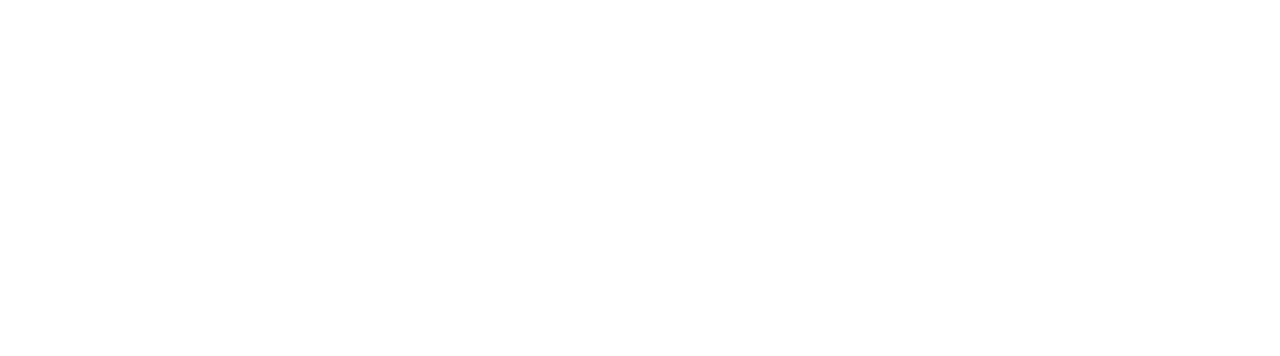
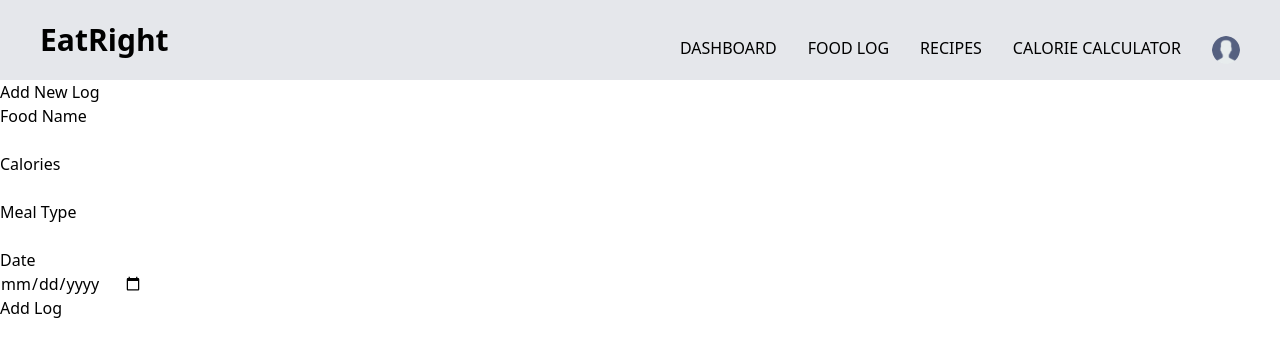
Before and after one commit to preethipatil175/EatRight, a React app in the folder frontend/: page /AddNewLog in a window 1280 px wide. Before the commit this address had no page. Shown: the top 356 px of the page. Built offline with nearby package versions, Linux system fonts and the light colour scheme; the HTML template or start-up script is replaced by a standard one.

Commit message:
new changes

```diff
--- a/frontend/src/App.tsx
+++ b/frontend/src/App.tsx
@@ -4,6 +4,7 @@
 import Recipes from "./pages/Recipes";
 import CalorieCalculator from "./pages/CalorieCalculator";
 import Dashboard from "./pages/Dashboard";
+import AddNewLog from "./pages/AddNewLog";
 
 export default function App() {
   return (
@@ -13,6 +14,7 @@
       <Route path='/PreviousLogs' element={<PreviousLogs />} />
       <Route path='/Recipes' element={<Recipes />} />
       <Route path="/CalorieCalculator" element={<CalorieCalculator />} />
+      <Route path="/AddNewLog" element={<AddNewLog />} />
     </Routes>
   )
 }
--- a/frontend/src/components/Navbar.tsx
+++ b/frontend/src/components/Navbar.tsx
@@ -3,6 +3,7 @@
 const NavLinks = () => {
   return (
     <>
+      <NavLink to="/">DASHBOARD</NavLink>
       <NavLink to="/FoodLogHome">FOOD LOG</NavLink>
       <NavLink to="/Recipes">RECIPES</NavLink>
       <NavLink to="/CalorieCalculator">CALORIE CALCULATOR</NavLink>
@@ -13,7 +14,7 @@
 const Nav = () => {
   return (
     <>
-      <nav className="w-1/3 p-10 pt-15">
+      <nav className="w-1/2 p-10 pt-15">
         <div className="flex justify-between">
                   <NavLinks />
                   <img src="public/userlogo.png" alt="User-Logo" className="w-7 h-7 rounded-full" />
--- a/frontend/src/pages/AddNewLog.tsx
+++ b/frontend/src/pages/AddNewLog.tsx
@@ -1,5 +1,93 @@
+import NavBar from "../components/Navbar";
+import { useState } from "react";
+
 const AddNewLog = () => {
-    return (
+  const [foodName, setFoodName] = useState("");
+  const [calories, setCalories] = useState<number | "">("");
+  const [mealType, setMealType] = useState("");
+  const [date, setDate] = useState("");
 
-    )
-}
+  const handleSubmit = async (e: React.FormEvent) => {
+    e.preventDefault();
+
+    const newLog = {
+      food_name: foodName,
+      calories: calories,
+      meal_type: mealType,
+      date: date,
+    };
+
+    try {
+      const response = await fetch("http://127.0.0.1:8000/food-log/", {
+        method: "POST",
+        headers: {
+          "Content-Type": "application/json",
+        },
+        body: JSON.stringify(newLog),
+      });
+
+      if (!response.ok) {
+        throw new Error("Failed to add log");
+      }
+
+      alert("Log added successfully!");
+
+      // Clear form
+      setFoodName("");
+      setCalories("");
+      setMealType("");
+      setDate("");
+    } catch (error) {
+      console.error(error);
+      alert("Error adding log");
+    }
+  };
+
+  return (
+    <>
+      <NavBar />
+      <div>
+        <h1>Add New Log</h1>
+
+        <form onSubmit={handleSubmit}>
+          <p>Food Name</p>
+          <input
+            type="text"
+            value={foodName}
+            onChange={(e) => setFoodName(e.target.value)}
+            required
+          />
+
+          <p>Calories</p>
+          <input
+            type="number"
+            value={calories}
+            onChange={(e) => setCalories(Number(e.target.value))}
+            required
+          />
+
+          <p>Meal Type</p>
+          <input
+            type="text"
+            value={mealType}
+            onChange={(e) => setMealType(e.target.value)}
+            required
+          />
+
+          <p>Date</p>
+          <input
+            type="date"
+            value={date}
+            onChange={(e) => setDate(e.target.value)}
+            required
+          />
+
+          <br />
+          <button type="submit">Add Log</button>
+        </form>
+      </div>
+    </>
+  );
+};
+
+export default AddNewLog;
--- a/frontend/src/pages/CalorieCalculator.tsx
+++ b/frontend/src/pages/CalorieCalculator.tsx
@@ -47,7 +47,7 @@
       <NavBar />
       <div className="flex justify-center items-center gap-8 px-60 mt-8">
         {/* LEFT: FORM */}
-        <div className="border-2 border-black rounded-2xl w-3/5 px-10 py-2">
+        <div className="border-2 border-black rounded-2xl w-3/5 px-10 py-2 shadow-xl">
           <div className="px-10">
             <p className="font-bold text-xl px-3">Name</p>
             <input
@@ -140,10 +140,10 @@
         </div>
 
         {/* RIGHT: CARDS */}
-        <div className="flex flex-col gap-4 w-1/4">
+        <div className="flex flex-col gap-4 w-1/4 shadow-xl">
           <div className="px-6 py-4 h-48 border-2 border-black rounded-2xl">
-            <div className="font-bold text-center text-xl mb-2">BMR</div>
-            <div className="text-center text-lg">
+            <div className="font-bold text-center text-xl mb-2 ">BMR</div>
+            <div className="text-center text-lg font-xl">
               {bmr !== null ? bmr : "--"}
             </div>
           </div>
--- a/frontend/src/pages/Dashboard.tsx
+++ b/frontend/src/pages/Dashboard.tsx
@@ -1,5 +1,11 @@
-export default function Dashboard() {
-    return(
-        <h1>DashBoard</h1>
+import NavBar from "../components/Navbar";
+
+const DashBoard=()=>{
+    return (
+        <div>
+            <NavBar/>
+        </div>
     )
 }
+
+export default DashBoard;
--- a/frontend/src/pages/PreviousLogs.tsx
+++ b/frontend/src/pages/PreviousLogs.tsx
@@ -18,18 +18,20 @@
       .then((data) => setLogs(data))
       .catch((err) => console.error(err));
   }, []);
+
   return (
     <>
       <NavBar />
       <div>
         <h1>Previous Logs</h1>
 
-        {logs.map((log: FoodLog) => (
+        {logs.map((log) => (
           <div key={log.id}>
-            <p>{log.meal_type}</p>
-            <p>{log.food_name}</p>
-            <p>{log.calories}</p>
-            <p>{log.date}</p>
+            <p>Meal: {log.meal_type}</p>
+            <p>Food: {log.food_name}</p>
+            <p>Calories: {log.calories}</p>
+            <p>Date: {log.date}</p>
+            <hr />
           </div>
         ))}
       </div>
```
Also changed, not shown: 1 other file (tests, documents, lock files or other folders).
